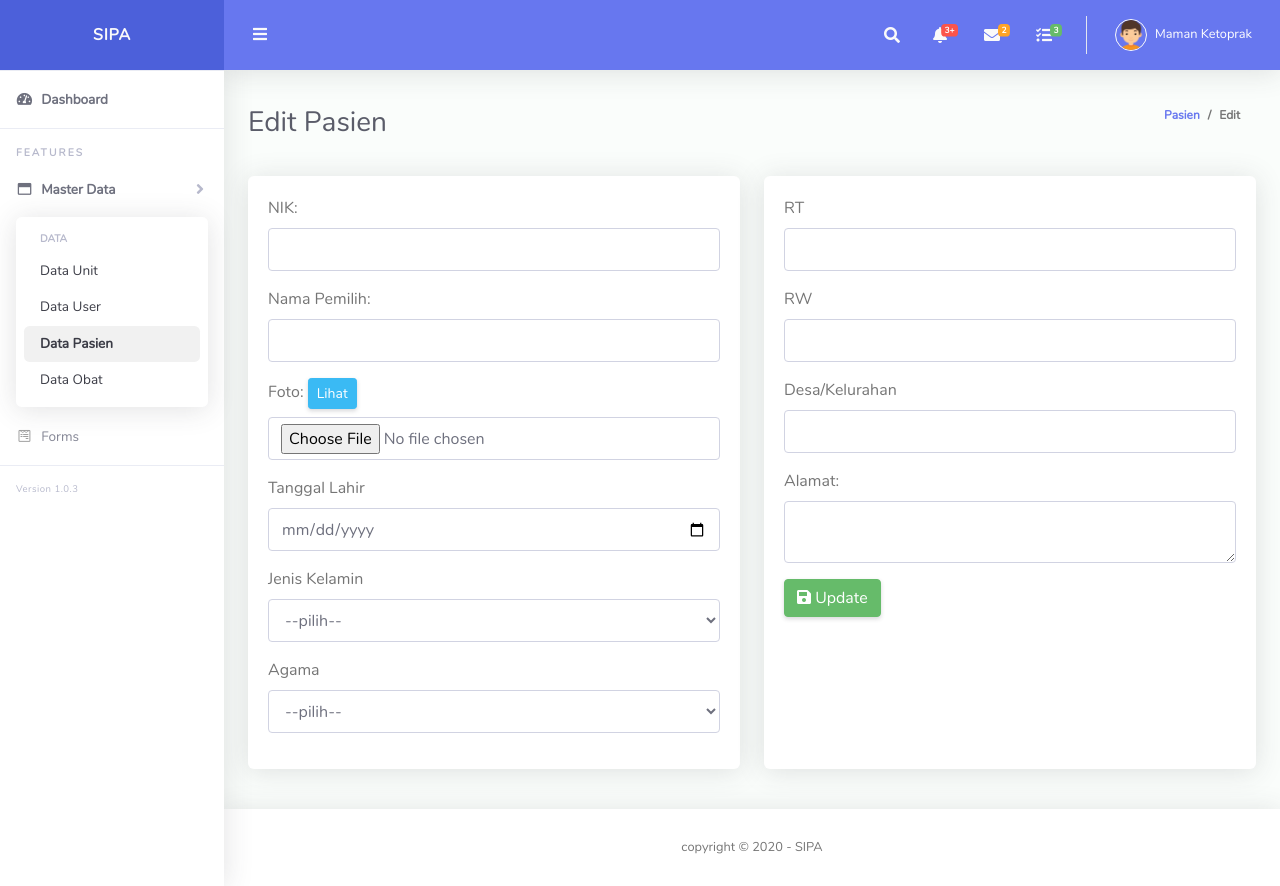
After one commit to v3nd3tt4/sipa, a CodeIgniter app: page /templatedev/index.php/pasien/edit/1 in a window 1280 px wide. The commit adds this page. Run offline with CodeIgniter, Linux system fonts and the light colour scheme; data that the repository does not hold is empty.

Commit message:
modul pasien

```diff
--- /dev/null
+++ b/application/controllers/Pasien.php
@@ -0,0 +1,158 @@
+<?php
+defined('BASEPATH') or exit('No direct script access allowed');
+
+class Pasien extends CI_Controller
+{
+    public function __construct()
+    {
+        parent::__construct();
+    }
+
+    public function index()
+    {
+        $data['title'] = 'Pasien';
+        $data['script'] = 'pasien/script';
+        $query = $this->db->get('tb_pasien');
+        $data['row'] = $query;
+
+        $this->load->view('_layout_sifa/header', $data);
+        $this->load->view('_layout_sifa/sidebar', $data);
+        $this->load->view('_layout_sifa/topbar', $data);
+        $this->load->view('pasien/index', $data);
+        $this->load->view('_layout_sifa/footer', $data);
+    }
+
+    public function tambah()
+    {
+        $data['title'] = 'Tambah Pasien';
+        $data['script'] = 'pasien/script';
+
+        $this->load->view('_layout_sifa/header', $data);
+        $this->load->view('_layout_sifa/sidebar', $data);
+        $this->load->view('_layout_sifa/topbar', $data);
+        $this->load->view('pasien/tambah', $data);
+        $this->load->view('_layout_sifa/footer', $data);
+    }
+
+    public function store(){
+        $config['upload_path']          = './gambar/pasien';
+		$config['allowed_types']        = 'gif|jpg|png|jpeg';
+		$config['file_name']            = date('YmdHis');
+		$config['overwrite']			= true;
+		$config['max_size']             = 1024; // 1MB
+		// $config['max_width']            = 1024;
+		// $config['max_height']           = 768;
+
+		$this->load->library('upload', $config);
+
+		if ($this->upload->do_upload('foto')) {
+			$foto =  $this->upload->data("file_name");
+			$data_to_save = array(
+                'nik' => $this->input->post('nik', true),
+                'nama' => $this->input->post('nama', true),
+                'jk' => $this->input->post('jk', true),
+                'tgl_lahir' => $this->input->post('tgl_lahir', true),
+                'agama' => $this->input->post('agama', true),
+                'rt' => $this->input->post('rt', true),
+                'foto' => $foto,
+                'rw' => $this->input->post('rw', true),
+                'kelurahan' => $this->input->post('kelurahan', true),
+                'alamat' => $this->input->post('alamat', true),
+            );
+            $simpan = $this->db->insert('tb_pasien', $data_to_save);
+            if($simpan){
+                echo '<script>alert("Data Berhasil Disimpan");</script>';
+                echo '<script>window.location.href = "'.base_url().'pasien";</script>';
+            }else{
+                echo '<script>alert("Data Gagal Disimpan");</script>';
+                echo '<script>window.history.back();</script>';
+            }
+		}else{
+			// echo $this->upload->display_errors();
+			echo '<script>alert("terjadi kesalahan mengupload gambar");</script>';
+			echo '<script>window.history.back();</script>';
+		}
+    }
+
+    public function remove($id_pasien){
+        $hapus = $this->db->delete('tb_pasien', array('id_pasien' => $id_pasien));
+        if($hapus){
+            echo '<script>alert("Berhasil dihapus");</script>';
+            echo '<script>window.location.href = "'.base_url().'pasien";</script>';
+        }else{
+            echo '<script>alert("Gagal dihapus");</script>';
+            echo '<script>window.history.back();</script>';
+        }
+    }
+
+    public function edit($id_pasien)
+    {
+        $query = $this->db->get_where('tb_pasien', array('id_pasien' => $id_pasien));
+        $data['title'] = 'Edit Pasien';
+        $data['script'] = 'pasien/script';
+        $data['row'] = $query;
+
+        $this->load->view('_layout_sifa/header', $data);
+        $this->load->view('_layout_sifa/sidebar', $data);
+        $this->load->view('_layout_sifa/topbar', $data);
+        $this->load->view('pasien/edit', $data);
+        $this->load->view('_layout_sifa/footer', $data);
+    }
+
+    public function update(){
+        if(!empty($_FILES['foto']['tmp_name'])){
+			$config['upload_path']          = './gambar/pasien';
+			$config['allowed_types']        = 'gif|jpg|png|jpeg';
+			$config['file_name']            = date('YmdHis');
+			$config['overwrite']			= true;
+			$config['max_size']             = 1024; // 1MB
+			// $config['max_width']            = 1024;
+			// $config['max_height']           = 768;
+
+			$this->load->library('upload', $config);
+			if ($this->upload->do_upload('foto')) {
+				$foto =  $this->upload->data("file_name");
+				$data_to_save = array(
+                    'nik' => $this->input->post('nik', true),
+                    'nama' => $this->input->post('nama', true),
+                    'jk' => $this->input->post('jk', true),
+                    'tgl_lahir' => $this->input->post('tgl_lahir', true),
+                    'foto' => $foto,
+                    'agama' => $this->input->post('agama', true),
+                    'rt' => $this->input->post('rt', true),
+                    'rw' => $this->input->post('rw', true),
+                    'kelurahan' => $this->input->post('kelurahan', true),
+                    'alamat' => $this->input->post('alamat', true),
+                );
+                $simpan = $this->db->update('tb_pasien', $data_to_save, array('id_pasien'=> $this->input->post('id_pasien', true)));
+                if($simpan){
+                    echo '<script>alert("Data Berhasil Diupdate");</script>';
+                    echo '<script>window.location.href = "'.base_url().'pasien";</script>';
+                }else{
+                    echo '<script>alert("Data Gagal Diupdate");</script>';
+                    echo '<script>window.history.back();</script>';
+                }
+            }
+		}else{
+			$data_to_save = array(
+                'nik' => $this->input->post('nik', true),
+                'nama' => $this->input->post('nama', true),
+                'jk' => $this->input->post('jk', true),
+                'tgl_lahir' => $this->input->post('tgl_lahir', true),
+                'agama' => $this->input->post('agama', true),
+                'rt' => $this->input->post('rt', true),
+                'rw' => $this->input->post('rw', true),
+                'kelurahan' => $this->input->post('kelurahan', true),
+                'alamat' => $this->input->post('alamat', true),
+            );
+            $simpan = $this->db->update('tb_pasien', $data_to_save, array('id_pasien'=> $this->input->post('id_pasien', true)));
+            if($simpan){
+                echo '<script>alert("Data Berhasil Diupdate");</script>';
+                echo '<script>window.location.href = "'.base_url().'pasien";</script>';
+            }else{
+                echo '<script>alert("Data Gagal Diupdate");</script>';
+                echo '<script>window.history.back();</script>';
+            }
+        }
+    }
+}
--- a/application/views/_layout_sifa/sidebar.php
+++ b/application/views/_layout_sifa/sidebar.php
@@ -16,7 +16,7 @@
     <div class="sidebar-heading">
         Features
     </div>
-    <li class="nav-item <?=$title=='Unit' || $title=='Tambah Unit' || $title=='Edit Unit' ? 'active' :'' ?>">
+    <li class="nav-item <?=$title=='Unit' || $title=='Tambah Unit' || $title=='Edit Unit' || $title=='Pasien' || $title=='Tambah Pasien' || $title=='Edit Pasien' ? 'active' :'' ?>">
         <a class="nav-link collapsed" href="#" data-toggle="collapse" data-target="#collapseBootstrap" aria-expanded="true" aria-controls="collapseBootstrap">
             <i class="far fa-fw fa-window-maximize"></i>
             <span>Master Data</span>
@@ -26,7 +26,7 @@
                 <h6 class="collapse-header">Data</h6>
                 <a class="collapse-item <?=$title=='Unit' || $title=='Tambah Unit' || $title=='Edit Unit' ? 'active' :'' ?>" href="<?= base_url(); ?>unit">Data Unit</a>
                 <a class="collapse-item" href="<?= base_url('element/button'); ?>">Data User</a>
-                <a class="collapse-item" href="<?= base_url('element/dropdown'); ?>">Data Pasien</a>
+                <a class="collapse-item <?=$title=='Pasien' || $title=='Tambah Pasien' || $title=='Edit Pasien' ? 'active' :'' ?>" href="<?= base_url(); ?>pasien">Data Pasien</a>
                 <a class="collapse-item" href="<?= base_url('element/dropdown'); ?>">Data Obat</a>
             </div>
         </div>
--- /dev/null
+++ b/application/views/pasien/edit.php
@@ -0,0 +1,89 @@
+<!-- Container Fluid-->
+<div class="container-fluid" id="container-wrapper">
+    <div class="d-sm-flex align-items-center justify-content-between mb-4">
+        <h1 class="h3 mb-0 text-gray-800"><?=$title?></h1>
+        <ol class="breadcrumb">
+            <li class="breadcrumb-item"><a href="<?=base_url()?>pasien">Pasien</a></li>
+            <li class="breadcrumb-item active" aria-current="page">Edit</li>
+        </ol>
+    </div>
+
+    <form action="<?=base_url()?>pasien/update" method="POST" enctype="multipart/form-data">
+    <div class="row mb-3">
+        <!-- Earnings (Monthly) Card Example -->
+
+            <div class="col-xl-6 col-md-6 mb-4">
+                <div class="card h-100">
+                    <div class="card-body">
+
+                        <div class="form-group">
+                            <label for="">NIK:</label>
+                            <input type="number" class="form-control" name="nik" value="<?=$row->row()->nik?>" required>
+                        </div>
+                        <div class="form-group">
+                            <label for="">Nama Pemilih:</label>
+                            <input type="hidden" name="id_pasien" value="<?=$row->row()->id_pasien?>">
+                            <input type="text" class="form-control" name="nama" value="<?=$row->row()->nama?>" required>
+                        </div>
+                        <div class="form-group">
+                            <label for="">Foto: <a class="btn btn-sm btn-info" target="_blank" href="<?=base_url()?>gambar/pasien/<?=$row->row()->foto?>">Lihat</a></label>
+                            <input type="file" class="form-control" name="foto">
+                        </div>
+                        <div class="form-group">
+                            <label for="">Tanggal Lahir</label>
+                            <input type="date" class="form-control" name="tgl_lahir" value="<?=$row->row()->tgl_lahir?>"  required>
+                        </div>
+                        <div class="form-group">
+                            <label for="">Jenis Kelamin</label>
+                            <select class="form-control" name="jk"  required>
+                                <option value="">--pilih--</option>
+                                <option value="Pria" <?=$row->row()->jk == 'Pria' ? 'selected' : ''?>>Pria</option>
+                                <option value="Wanita" <?=$row->row()->jk == 'Wanita' ? 'selected' : ''?>>Wanita</option>
+                            </select>
+                        </div>
+                        <div class="form-group">
+                            <label for="">Agama</label>
+                            <select class="form-control" name="agama"  required>
+                                <option value="">--pilih--</option>
+                                <option value="Islam" <?=$row->row()->agama == 'Islam' ? 'selected' : ''?>>Islam</option>
+                                <option value="Kristen Protestan" <?=$row->row()->agama == 'Kristen Protestan' ? 'selected' : ''?>>Kristen Protestan</option>
+                                <option value="Katolik" <?=$row->row()->agama == 'Katolik' ? 'selected' : ''?>>Katolik</option>
+                                <option value="Hindu" <?=$row->row()->agama == 'Hindu' ? 'selected' : ''?>>Hindu</option>
+                                <option value="Buddha" <?=$row->row()->agama == 'Buddha' ? 'selected' : ''?>>Buddha</option>
+                                <option value="Kong Hu Cu" <?=$row->row()->agama == 'Kong Hu Cu' ? 'selected' : ''?>>Kong Hu Cu</option>
+                            </select>
+                        </div>
+
+                    </div>
+                </div>
+            </div>
+            <div class="col-xl-6 col-md-6 mb-4">
+                <div class="card h-100">
+                    <div class="card-body">
+                    <div class="form-group">
+                            <label for="">RT</label>
+                            <input type="text" class="form-control" name="rt" value="<?=$row->row()->rt?>"  required>
+                        </div>
+                        <div class="form-group">
+                            <label for="">RW</label>
+                            <input type="text" class="form-control" name="rw" value="<?=$row->row()->rw?>" required>
+                        </div>
+                        <div class="form-group">
+                            <label for="">Desa/Kelurahan</label>
+                            <input type="text" class="form-control" name="kelurahan" value="<?=$row->row()->kelurahan?>"  required>
+                        </div>
+                        <div class="form-group">
+                            <label for="">Alamat:</label>
+                            <textarea  class="form-control" name="alamat" ><?=$row->row()->alamat?></textarea>
+                        </div>
+                        <button class="btn btn-success" type="submit"><i class="fas fa-save"></i> Update</button>
+                    </div>
+                </div>
+            </div>
+
+    </div>
+    </form>
+
+
+</div>
+<!---Container Fluid-->
--- /dev/null
+++ b/application/views/pasien/script.php
@@ -0,0 +1,3 @@
+<script>
+
+</script>
--- /dev/null
+++ b/application/views/sifa/script.php
@@ -0,0 +1,3 @@
+<script>
+
+</script>
```
Also changed, not shown: application/views/pasien/index.php (added, +49 -0 lines), application/views/pasien/tambah.php (added, +87 -0 lines), application/views/sifa/edit.php (added, +41 -0 lines), application/views/sifa/index copy.php (added, +47 -0 lines), application/views/sifa/tambah.php (added, +40 -0 lines), gambar/pasien/20200323134243.png (added), gambar/pasien/20200323134337.png (added), gambar/pasien/20200323135426.png (added).
